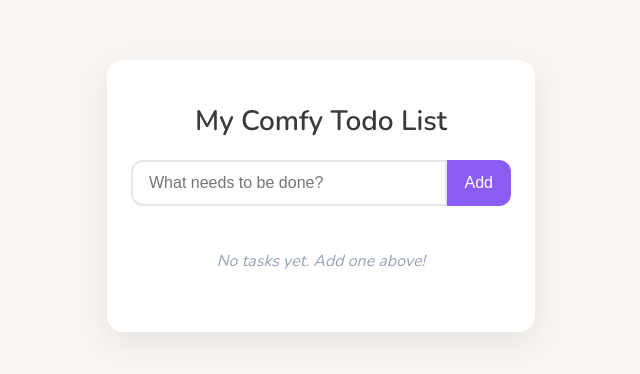
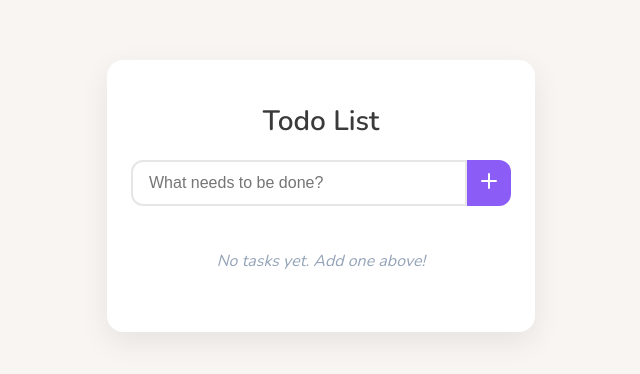
Before and after one commit to saadfrhan/todo-app-js, a website built with Vite: page index.html in a window 1280 px wide. Shown: the part 204-578 px from the top of the page, without its empty margins (319-959 px from the left). Built offline with nearby package versions, Linux system fonts and the light colour scheme.

Commit message:
replace button tect with icons

```diff
--- a/index.html
+++ b/index.html
@@ -14,7 +14,7 @@
   </head>
   <body>
     <div class="container">
-      <h1>My Comfy Todo List</h1>
+      <h1>Todo List</h1>
       <form id="todo-form">
         <input
           type="text"
@@ -23,7 +23,23 @@
           placeholder="What needs to be done?"
           required
         />
-        <button type="submit">Add</button>
+        <button type="submit">
+          <svg
+            xmlns="http://www.w3.org/2000/svg"
+            width="24"
+            height="24"
+            viewBox="0 0 24 24"
+            fill="none"
+            stroke="currentColor"
+            stroke-width="2"
+            stroke-linecap="round"
+            stroke-linejoin="round"
+            class="lucide lucide-plus-icon lucide-plus"
+          >
+            <path d="M5 12h14" />
+            <path d="M12 5v14" />
+          </svg>
+        </button>
       </form>
       <ul id="todo-list"></ul>
     </div>
--- a/src/style.css
+++ b/src/style.css
@@ -1,5 +1,5 @@
 body {
-  font-family: 'Nunito', Tahoma, Geneva, Verdana, sans-serif;
+  font-family: "Nunito", Tahoma, Geneva, Verdana, sans-serif;
   background-color: #f8f5f2;
   color: #5a5a5a;
   margin: 0;
@@ -47,7 +47,7 @@ h1 {
 }
 
 #todo-form button {
-  padding: 12px 18px;
+  padding: 5px 10px;
   background-color: #8b5cf6;
   color: white;
   border: none;
@@ -109,7 +109,7 @@ li:hover {
 }
 
 .checkmark:checked::after {
-  content: '';
+  content: "";
   position: absolute;
   top: 1px;
   left: 5px;
@@ -131,7 +131,7 @@ button.delete-btn {
   color: #f87171;
   border: none;
   border-radius: 8px;
-  padding: 6px 10px;
+  padding: 5px;
   font-size: 14px;
   cursor: pointer;
   transition: background-color 0.2s;
@@ -143,7 +143,7 @@ button.delete-btn:hover {
 
 /* For empty state */
 #todo-list:empty::after {
-  content: 'No tasks yet. Add one above!';
+  content: "No tasks yet. Add one above!";
   display: block;
   text-align: center;
   color: #94a3b8;
--- a/src/views/todoView.ts
+++ b/src/views/todoView.ts
@@ -24,7 +24,7 @@ export function renderTodos(root: HTMLElement): void {
             >${todo.title}</p>
          </div>
          <button class="delete-btn" data-id="${todo.id}">
-            Delete
+            <svg xmlns="http://www.w3.org/2000/svg" width="24" height="24" viewBox="0 0 24 24" fill="none" stroke="currentColor" stroke-width="2" stroke-linecap="round" stroke-linejoin="round" class="lucide lucide-trash2-icon lucide-trash-2"><path d="M3 6h18"/><path d="M19 6v14c0 1-1 2-2 2H7c-1 0-2-1-2-2V6"/><path d="M8 6V4c0-1 1-2 2-2h4c1 0 2 1 2 2v2"/><line x1="10" x2="10" y1="11" y2="17"/><line x1="14" x2="14" y1="11" y2="17"/></svg>
          </button>
         `;
     root.appendChild(li);
```
